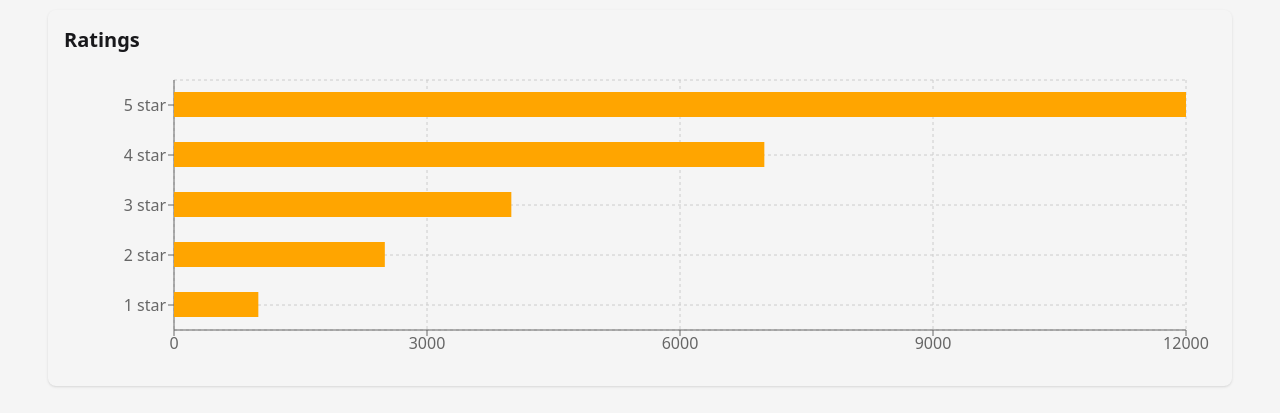
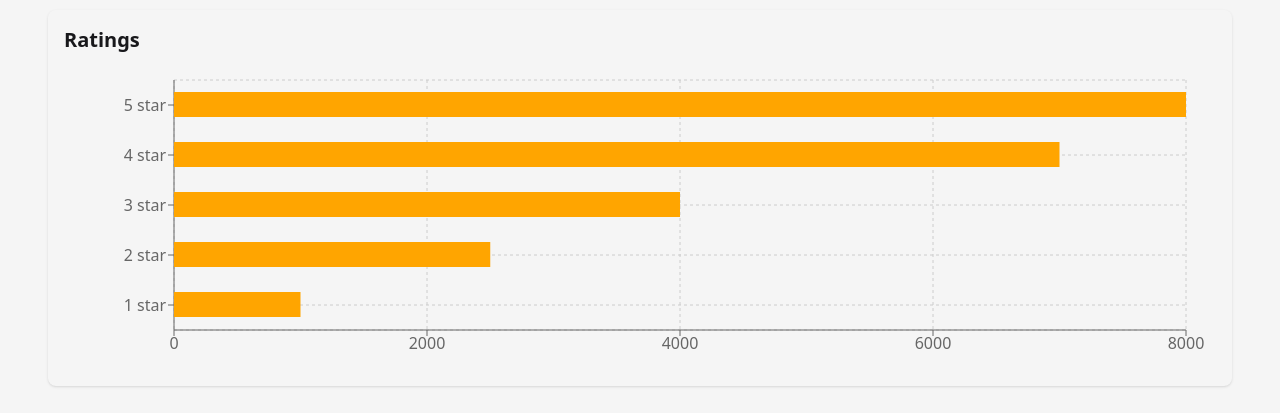
Before and after one commit to itstumpa/hero_apps_104, a React (Vite) app: page /apps/1 in a window 1280 px wide. Shown: the part 539-952 px from the top of the page. Built offline with nearby package versions, Linux system fonts and the light colour scheme.

Commit message:
minor change

```diff
--- a/src/Pages/Installation.jsx
+++ b/src/Pages/Installation.jsx
@@ -32,7 +32,7 @@ const Installation = () => {
       .filter(Boolean);
 
     setInstalledApps(installed);
-    setOriginalInstalledApps(installed); // Save original order
+    setOriginalInstalledApps(installed);
   }, [allApps]);
 
   const parseDownloads = (str) => {
@@ -138,7 +138,6 @@ const Installation = () => {
                       </div>
                     </div>
                   </div>
-{/* <div className="flex justify-center items-center"> */}
 
                   <button
                     onClick={() => uninstallApp(app.id)}
@@ -148,7 +147,7 @@ const Installation = () => {
                   </button>
 </div>
                 </div>
-              // </div>
+
             ))
           ) : (
             <p className="text-gray-500 text-center col-span-full">
--- a/src/components/AppDetails/AppDetails.jsx
+++ b/src/components/AppDetails/AppDetails.jsx
@@ -50,7 +50,7 @@ const AppDetails = () => {
   const ratingAvg = app.ratingAvg || 0;
 
   const data = [
-    { name: "5 star", value: ratingAvg >= 5 ? 8000 : 12000 },
+    { name: "5 star", value: ratingAvg >= 5 ? 12000 : 8000 },
     { name: "4 star", value: ratingAvg >= 4 ? 7000 : 5000 },
     { name: "3 star", value: ratingAvg >= 3 ? 4000 : 2000 },
     { name: "2 star", value: ratingAvg >= 2 ? 2500 : 1000 },
--- a/src/components/Footer/Footer.jsx
+++ b/src/components/Footer/Footer.jsx
@@ -1,12 +1,12 @@
 import React from 'react';
 import logo from '../../assets/logo.png';
-import { NavLink } from 'react-router'; // make sure it's react-router-dom
+import { NavLink } from 'react-router';
 
 const Footer = () => {
   return (
     <footer className="w-full bg-[#001931] text-white">
 
-      {/* Main footer content */}
+
       <div className="max-w-[1600px] mx-auto px-4 md:px-8 lg:px-12 py-6 flex flex-col md:flex-row items-center justify-between">
 
         {/* Logo */}
@@ -43,7 +43,7 @@ const Footer = () => {
         </div>
       </div>
 
-      {/* Copyright */}
+
       <div className="w-full bg-[#001931] border-t border-gray-600/50 text-center py-4">
         <p>Copyright © {new Date().getFullYear()} - All rights reserved by HERO.IO</p>
       </div>
--- a/src/components/Navbar/Navbar.jsx
+++ b/src/components/Navbar/Navbar.jsx
@@ -15,7 +15,7 @@ const Navbar = () => {
     <div className="w-full bg-white shadow-sm py-3">
       <div className="max-w-[1600px] mx-auto w-full flex items-center justify-between px-4 md:px-8 lg:px-12">
 
-        {/* Navbar */}
+
         <div className="navbar-start flex items-center gap-4">
 
           <div className="lg:hidden relative">
```
